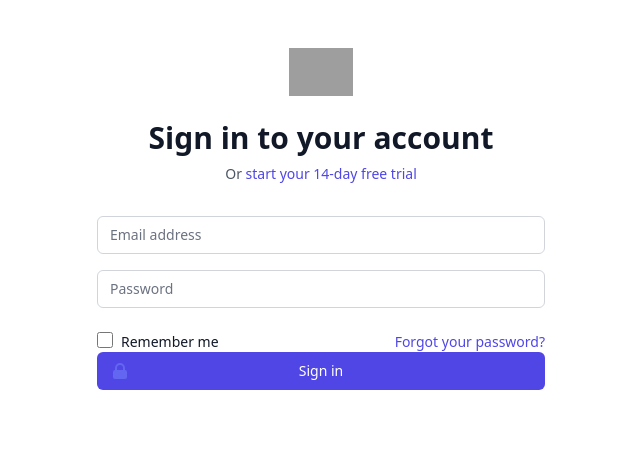
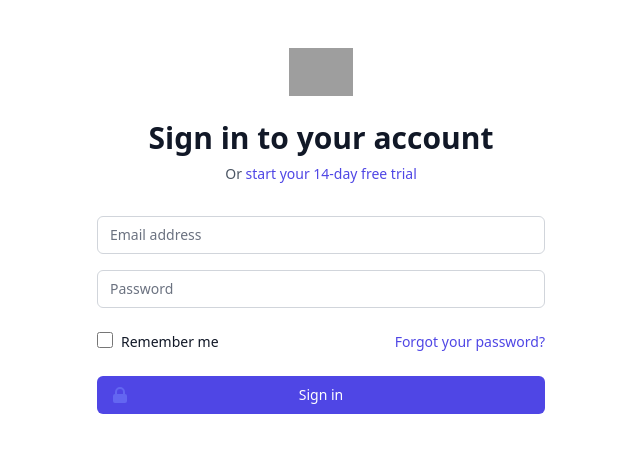
Before and after one commit to donggoon/fe-cl, a React (Create React App) app: page / in a window 1280 px wide. Shown: the top 452 px of the page, without its empty margins (319-959 px from the left). Built offline with nearby package versions, Linux system fonts and the light colour scheme; grey boxes are pictures that could not be loaded.

Commit message:
hotfix: 버튼 action 수정

```diff
--- a/src/App.jsx
+++ b/src/App.jsx
@@ -1,14 +1,14 @@
 import React from 'react';
-import { Route, BrowserRouter as Router } from 'react-router-dom';
+import { Route, BrowserRouter } from 'react-router-dom';
 import Login from './components/pages/Login';
 import Question from './components/pages/Question';
 
 function App() {
   return (
-    <Router>
+    <BrowserRouter>
       <Route exact path="/" component={Login} />
       <Route exact path="/question" component={Question} />
-    </Router>
+    </BrowserRouter>
   );
 }
 
--- a/src/components/organisms/forms/LoginForm.jsx
+++ b/src/components/organisms/forms/LoginForm.jsx
@@ -2,7 +2,7 @@ import React from 'react';
 
 function LoginForm({ children }) {
   return (
-    <form className="mt-8 space-y-6" action="#" method="POST">
+    <form className="mt-8 space-y-6" action="question">
       <input type="hidden" name="remember" defaultValue="true" />
       {children}
     </form>
--- a/src/components/pages/Login.jsx
+++ b/src/components/pages/Login.jsx
@@ -1,5 +1,4 @@
 import React from 'react';
-import { Link } from 'react-router-dom';
 import { LockClosedIcon } from '@heroicons/react/solid';
 
 import Edit from '../atoms/Edit';
@@ -10,7 +9,8 @@ import Button from '../atoms/Button';
 import Groupbox from '../atoms/Groupbox';
 import LabelCheck from '../molecules/LabelCheck';
 
-function Login() {
+// eslint-disable-next-line no-unused-vars
+function Login({ history }) {
   return (
     <div className="flex min-h-full items-center justify-center py-12 px-4 sm:px-6 lg:px-8">
       <div className="w-full max-w-md space-y-8">
@@ -27,7 +27,11 @@ function Login() {
             Or <Anchor href="#">start your 14-day free trial</Anchor>
           </p>
         </div>
-        <LoginForm>
+        <LoginForm
+          onSubmit={() => {
+            console.log('submit');
+          }}
+        >
           <Groupbox
             styleoption={{
               spaceBetween: { axis: 'y', weight: 4 },
@@ -65,7 +69,6 @@ function Login() {
             </div>
           </LoginFooter>
 
-          <Link to="/question">
           <Button>
             <span className="absolute inset-y-0 left-0 flex items-center pl-3">
               <LockClosedIcon
@@ -75,7 +78,6 @@ function Login() {
             </span>
             Sign in
           </Button>
-          </Link>
         </LoginForm>
       </div>
     </div>
--- a/src/components/pages/Question.jsx
+++ b/src/components/pages/Question.jsx
@@ -6,7 +6,7 @@ import QuestionForm from '../organisms/forms/QuestionForm';
 import LabelTextRadio from '../molecules/LabelTextRadio';
 import Groupbox from '../atoms/Groupbox';
 
-function Question() {
+function Question({ history }) {
   const question = {
     id: 1,
     title: `Amazon DynamoDB is used by a corporation to manage and track orders.
@@ -81,6 +81,15 @@ function Question() {
       </Groupbox>
       <div className="bg-gray-50 px-4 py-3 text-right sm:px-6">
         <button
+          type="button"
+          onClick={() => {
+            history.goBack();
+          }}
+          className="mr-1 inline-flex justify-center rounded-md border border-transparent bg-indigo-600 py-2 px-4 text-sm font-medium text-white shadow-sm hover:bg-indigo-700 focus:outline-none focus:ring-2 focus:ring-indigo-500 focus:ring-offset-2"
+        >
+          Previous
+        </button>
+        <button
           type="submit"
           className="inline-flex justify-center rounded-md border border-transparent bg-indigo-600 py-2 px-4 text-sm font-medium text-white shadow-sm hover:bg-indigo-700 focus:outline-none focus:ring-2 focus:ring-indigo-500 focus:ring-offset-2"
         >
```
Lines whose indentation alone changed are shown as unchanged.
